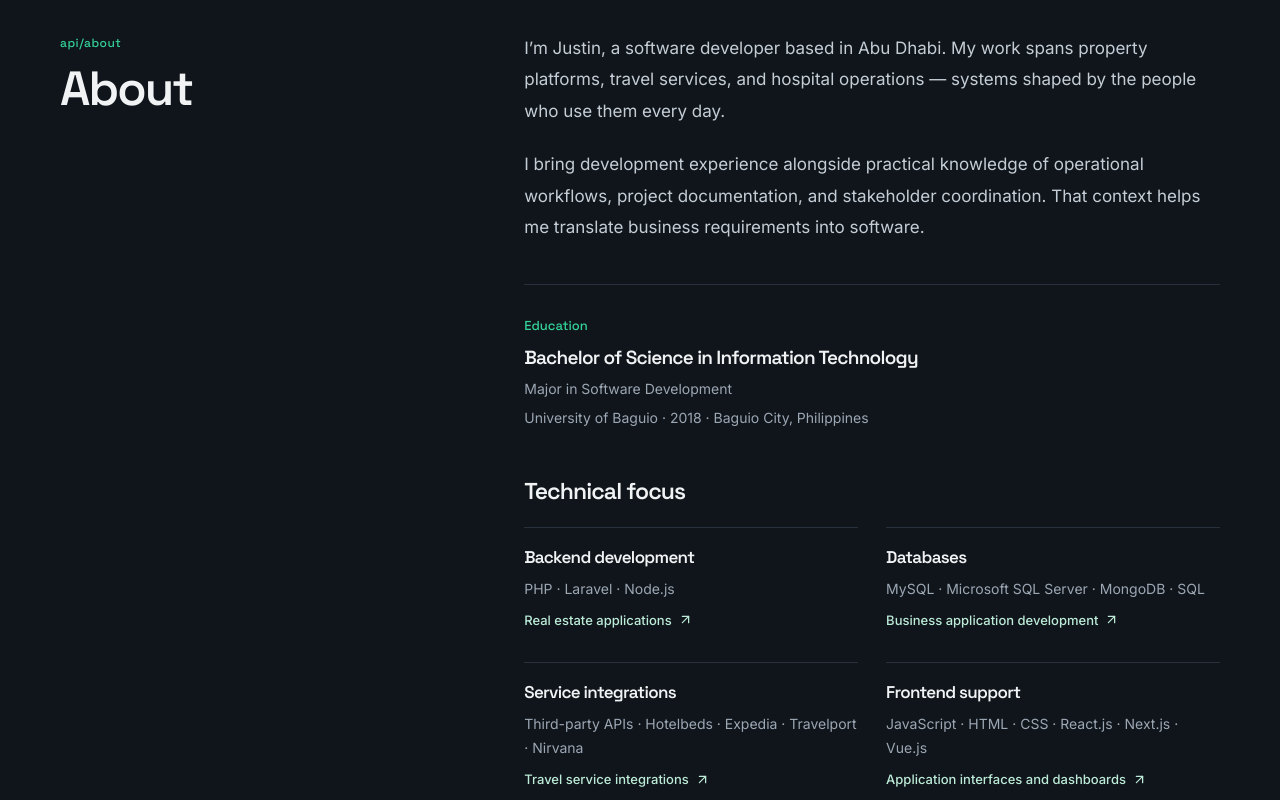
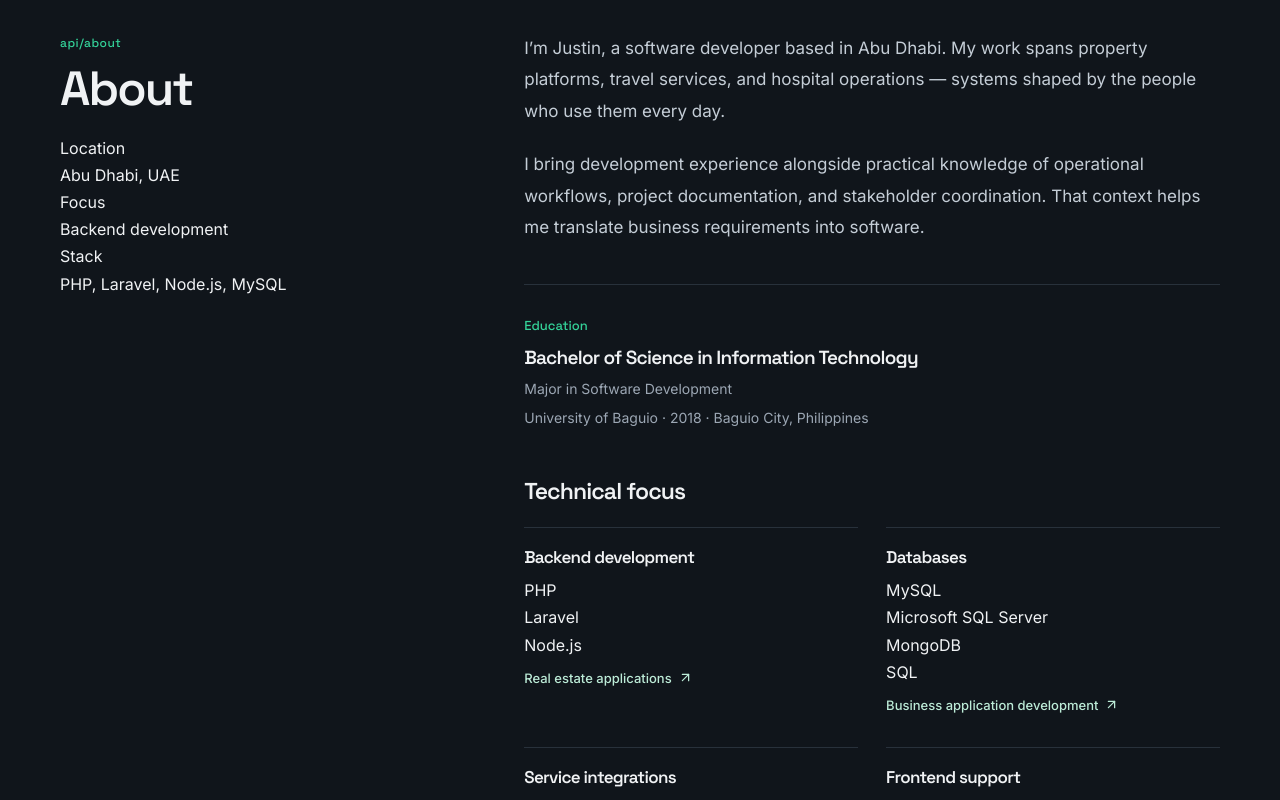
Before and after one commit to justinangeloperez327/backend-portfolio, a Next.js app: page / in a window 1280 px wide. Shown: the part 1040-1840 px from the top of the page. Built offline with nearby package versions, Linux system fonts and the light colour scheme.

Commit message:
Add About quick facts and technology tags

```diff
--- a/app/page.tsx
+++ b/app/page.tsx
@@ -91,11 +91,16 @@ export default function Home() {
           </div>
         </section>
 
-        <section id="about" className="section section-band" aria-labelledby="about-heading">
+        <section id="about" className="section section-band about-section" aria-labelledby="about-heading">
           <div className="container section-split">
             <div className="section-intro" data-animate="reveal">
               <p className="section-index">api/about</p>
               <h2 id="about-heading">About</h2>
+              <dl className="about-quick-facts" aria-label="Quick facts">
+                <div><dt>Location</dt><dd>{profile.location}</dd></div>
+                <div><dt>Focus</dt><dd>Backend development</dd></div>
+                <div><dt>Stack</dt><dd>PHP, Laravel, Node.js, MySQL</dd></div>
+              </dl>
             </div>
             <div className="about-content">
               <div className="about-copy" data-animate="reveal">
@@ -115,7 +120,13 @@ export default function Home() {
                   {skillGroups.map((group) => (
                     <div key={group.title} className="capability">
                       <h4>{group.title}</h4>
-                      <p>{group.skills.join(" · ")}</p>
+                      <ul className="skill-tags" aria-label={group.title + " technologies"}>
+                        {group.skills.map((skill) => (
+                          <li key={skill} className={"skill-tag" + (skill === "PHP" || skill === "Laravel" ? " skill-tag-primary" : "")}>
+                            {skill}
+                          </li>
+                        ))}
+                      </ul>
                       <a className="text-link" href={group.href}>
                         {group.evidence} <ArrowUpRight size={15} aria-hidden="true" />
                       </a>
```
